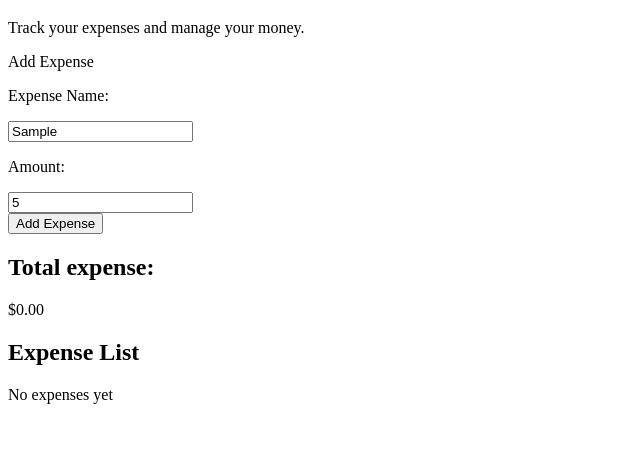
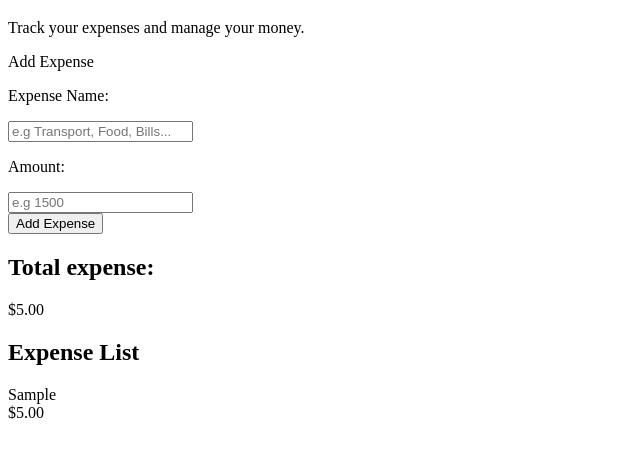
Before and after one commit to OnyebuchiDev/expense-tracker, a plain HTML site: page expense-tracker.html in a window 1280 px wide. Both pictures are taken after typing "Sample", "5" into the empty fields and a click on the button "Add Expense". Shown: the part 61-518 px from the top of the page, without its empty margins (0-640 px from the left). Drawn offline with Linux system fonts and the light colour scheme.

Commit message:
making the total expense and expense list interactive

```diff
--- a/expense-tracker.html
+++ b/expense-tracker.html
@@ -1,6 +1,7 @@
 <!DOCTYPE html>
 <html>
   <head>
+    <title>Expense Tracker</title>
 
   </head>
   <body>
@@ -22,12 +23,12 @@
 
       <div>
         <h2>Total expense:</h2>
-        <p>$0.00</p>
+        <p class="total-amount">$0.00</p>
       </div>
 
-      <main>
-        <h2>Expense List</h2>
-        <p>No expenses yet</p>
+      <main class="expense-list">
+        <h2 >Expense List</h2>
+        <p class="expense-lists">No expenses yet</p>
       </main>
 <script type="module" src="tracker.js"></script>
   </body>
--- a/tracker.js
+++ b/tracker.js
@@ -1,3 +1,6 @@
+//step 4: store multiple expenses
+const expenses = [];
+//step 1: selecting the elements
 const expenseName =
 document.querySelector('.expense-name');
 
@@ -6,13 +9,45 @@ document.querySelector('.expense-amount');
 
 const button =
 document.querySelector('.add-button');
+//step 2: making the button respond to a click.
 button.addEventListener('click', () => {
+//step 3: creating the expense object.
+if (expenseName.value === '' || expenseAmount.value === '') {
+  return;
+}
   const expense = {
     name: expenseName.value,
     amount: expenseAmount.value
   }
   expenses.push(expense)
+  expenseName.value = '';
+  expenseAmount.value = '';
   console.log(expense)
+
+// creating the expense list and total expense
+let total = 0;
+for (let i = 0; i < expenses.length; i++) {
+  total += Number(expenses[i].amount)
+}
+ const totalAmount = document.querySelector('.total-amount');
+ totalAmount.innerHTML = `$${total.toLocaleString('en-US', {
+  minimumFractionDigits: 2,
+  maximumFractionDigits: 2
+ })}`;
+
+if (expenses.length === 1) {
+  const noExpensis = document.querySelector('.expense-lists');
+  noExpensis.remove();
+}
+
+const expenseList = document.querySelector('.expense-list');
+const { name, amount} = expense;
+const html = `
+ <div>${name}</div>
+  <div>$${Number(amount).toLocaleString('en-US', {
+    minimumFractionDigits: 2,
+    maximumFractionDigits: 2
+  })}</div>
+`;
+expenseList.innerHTML += html;
 });
-
-const expenses = [];
```
